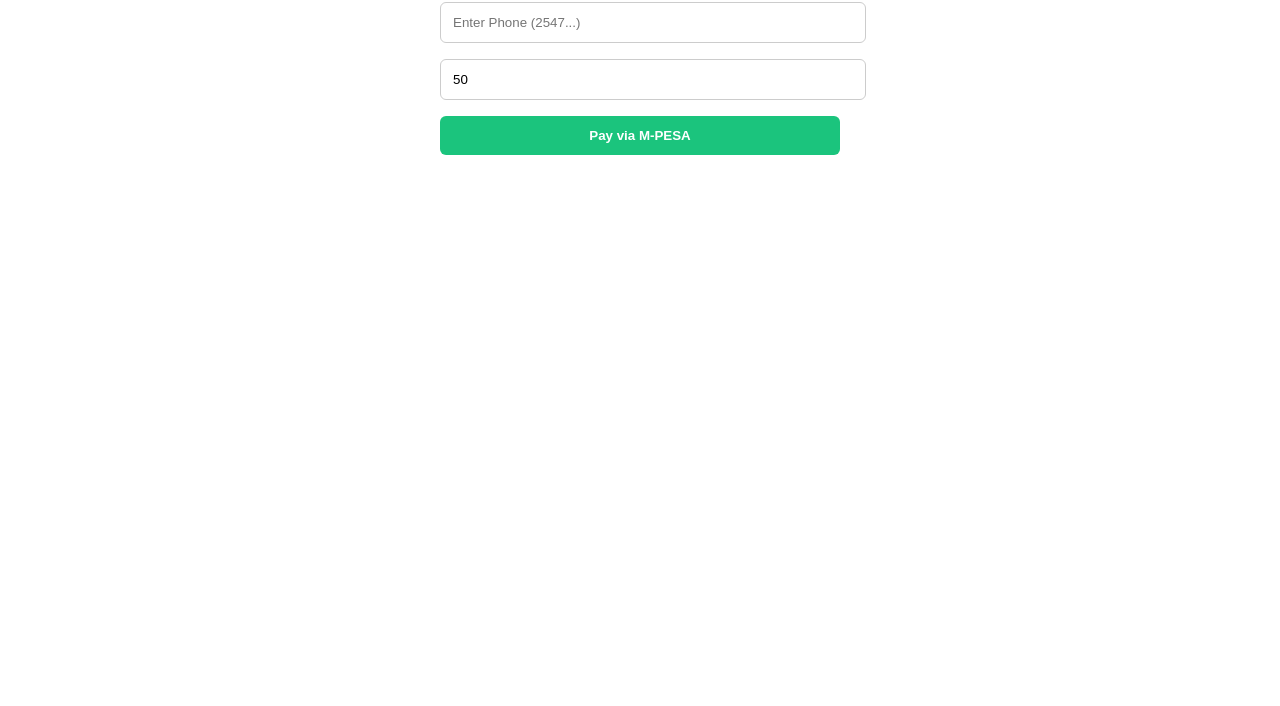
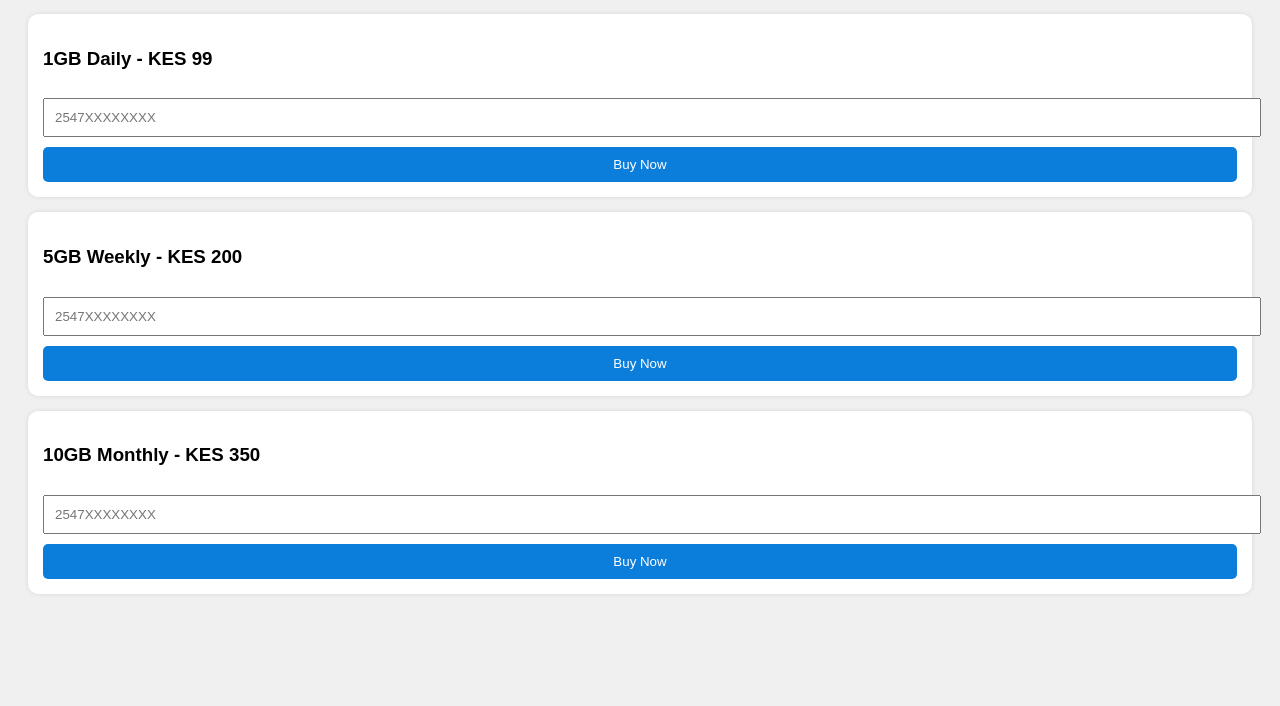
Before and after one commit to Jasam-Kajam/QuicktelBundles, a website: page public/index.html in a window 1280 px wide. Shown: the part 94-800 px from the top of the page. Drawn offline with Linux system fonts and the light colour scheme.

Commit message:
Update index.html

```diff
--- a/public/index.html
+++ b/public/index.html
@@ -2,67 +2,62 @@
 <html>
 <head>
   <title>Quicktel Bundles</title>
-  <meta name="viewport" content="width=device-width, initial-scale=1" />
   <style>
-    body {
-      font-family: Arial, sans-serif;
-      padding: 20px;
-      max-width: 400px;
-      margin: auto;
+    body { font-family: sans-serif; background: #f0f0f0; padding: 20px; }
+    h1 { color: #0b7dda; }
+    .bundle-card {
+      background: white; padding: 15px; border-radius: 10px;
+      margin-bottom: 15px; box-shadow: 0 0 5px rgba(0,0,0,0.1);
     }
-    input, button {
-      width: 100%;
-      padding: 12px;
-      margin: 8px 0;
-      border-radius: 6px;
-      border: 1px solid #ccc;
+    .bundle-card input, .bundle-card button {
+      padding: 10px; margin-top: 10px; width: 100%;
     }
-    button {
-      background-color: #1bc47d;
-      color: white;
-      font-weight: bold;
-      border: none;
-      cursor: pointer;
-    }
-    button:hover {
-      background-color: #149e61;
-    }
+    button { background: #0b7dda; color: white; border: none; border-radius: 5px; }
   </style>
 </head>
 <body>
-  <h2>Quicktel Bundle Payment</h2>
+  <h1>Buy Safaricom Bundles</h1>
 
-  <input type="tel" id="phone" placeholder="Enter Phone (2547...)" required />
-  <input type="number" id="amount" placeholder="Amount (KES)" value="50" required />
-  <button onclick="pay()">Pay via M-PESA</button>
+  <div class="bundle-card">
+    <h3>1GB Daily - KES 99</h3>
+    <input type="tel" placeholder="2547XXXXXXXX" id="phone1">
+    <button onclick="buyBundle(50, '1GB Daily', 'phone1')">Buy Now</button>
+  </div>
 
-  <p id="status"></p>
+  <div class="bundle-card">
+    <h3>5GB Weekly - KES 200</h3>
+    <input type="tel" placeholder="2547XXXXXXXX" id="phone2">
+    <button onclick="buyBundle(200, '5GB Weekly', 'phone2')">Buy Now</button>
+  </div>
+
+  <div class="bundle-card">
+    <h3>10GB Monthly - KES 350</h3>
+    <input type="tel" placeholder="2547XXXXXXXX" id="phone3">
+    <button onclick="buyBundle(350, '10GB Monthly', 'phone3')">Buy Now</button>
+  </div>
 
   <script>
-    async function pay() {
-      const phone = document.getElementById('phone').value;
-      const amount = document.getElementById('amount').value;
-      const status = document.getElementById('status');
+    function buyBundle(amount, name, inputId) {
+      const phone = document.getElementById(inputId).value.trim();
+      if (!phone.startsWith('2547') || phone.length !== 12) {
+        alert('Enter valid Safaricom number (e.g. 254712345678)');
+        return;
+      }
 
-      status.textContent = "Initiating payment...";
-
-      try {
-        const res = await fetch("/stkpush", {
-          method: "POST",
-          headers: { "Content-Type": "application/json" },
-          body: JSON.stringify({ phone, amount }),
-        });
-
-        const data = await res.json();
-
-        if (data.status === "sent") {
-          status.textContent = "✅ Payment request sent. Check your phone.";
+      fetch('/stkpush', {
+        method: 'POST',
+        headers: { 'Content-Type': 'application/json' },
+        body: JSON.stringify({ amount, phone, name })
+      })
+      .then(res => res.json())
+      .then(data => {
+        if (data.success) {
+          alert('STK Push Sent. Complete the payment on your phone.');
         } else {
-          status.textContent = "❌ Error: " + (data.error || "Failed to send");
+          alert('Failed: ' + data.message);
         }
-      } catch (err) {
-        status.textContent = "❌ Request failed: " + err.message;
-      }
+      })
+      .catch(() => alert('Network error'));
     }
   </script>
 </body>
```
